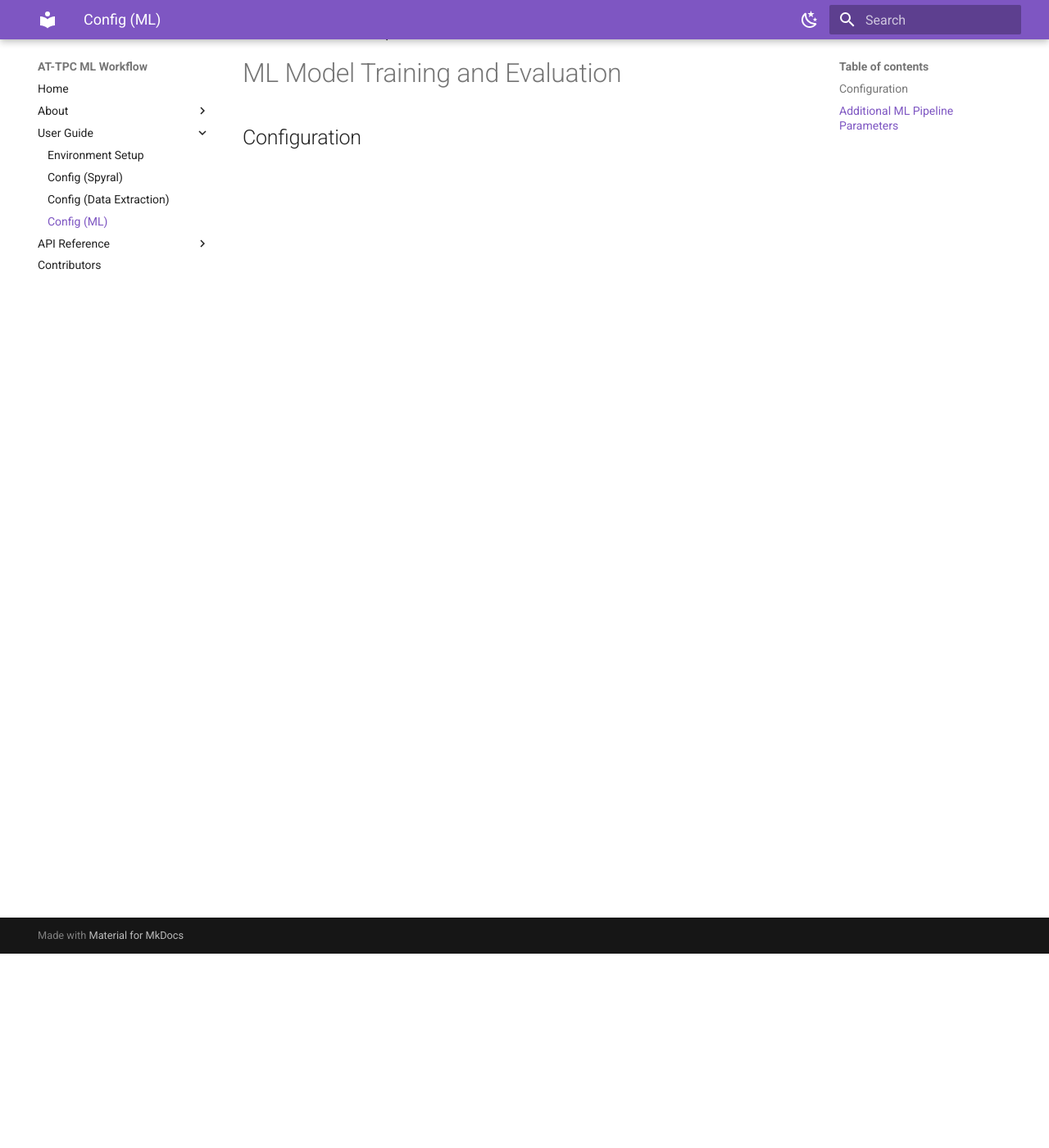
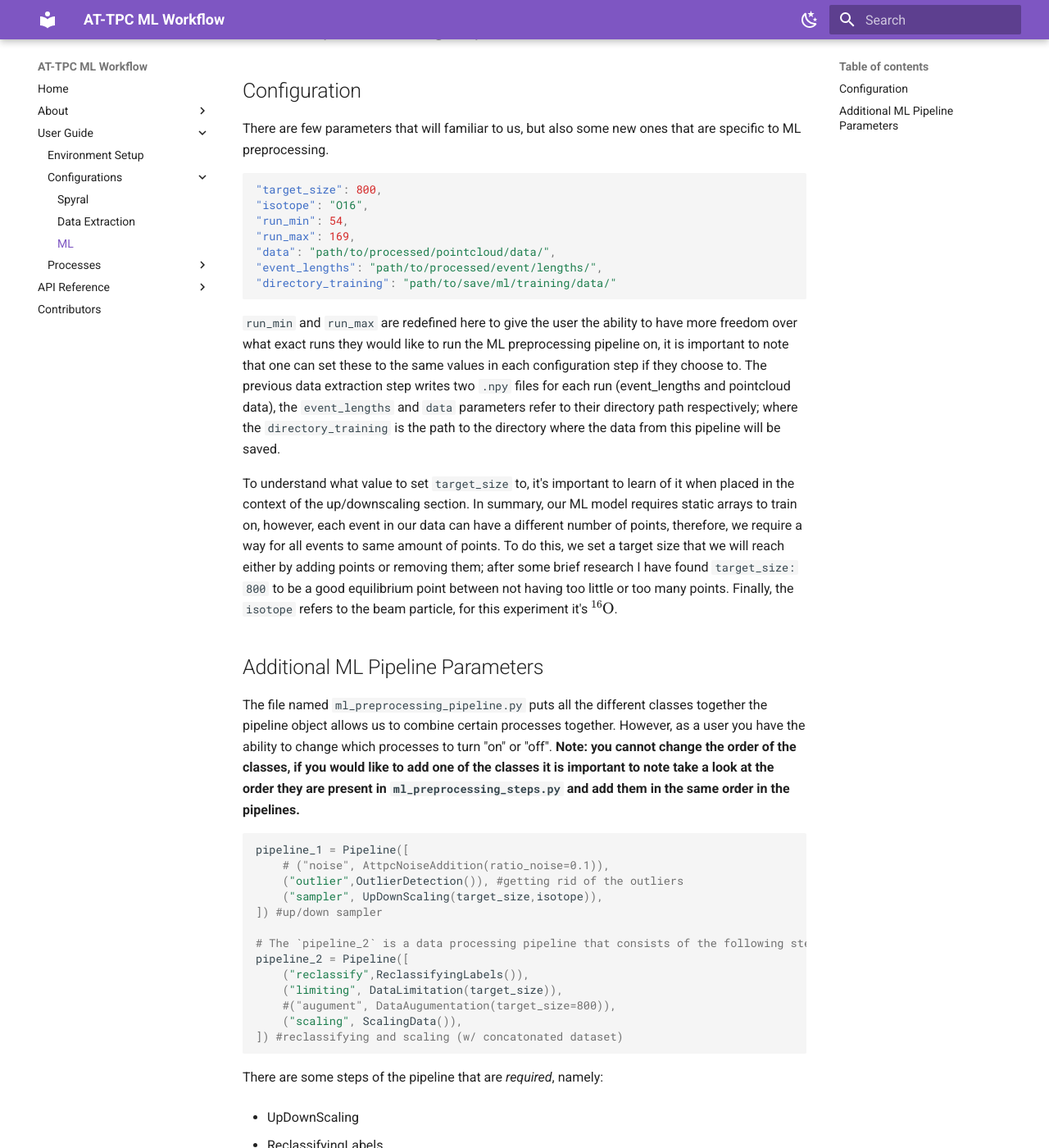
Before and after one commit to singhp99/AT-TPC_ML_workflow, an MkDocs documentation site: the page built from docs/setup/file_change_ml.md, in a window 1280 px wide and 1400 px high, scrolled down 237 px. Shown: the whole window at 82% size. Built offline with MkDocs 1.6.1 and Material for MkDocs 9.7.7, drawn with Linux system fonts in a browser that asks for light colours; some of the changed text lies outside the part shown.

Commit message:
04122025 documentation added setup

````diff
--- a/config.json
+++ b/config.json
@@ -21,9 +21,9 @@
         "isotope": "O16",
         "run_min": 54,
         "run_max": 169,
-        "data": "path/to/processed/pointcloud/data/",
-        "event_lengths": "path/to/processed/event/lengths/",
-        "directory_training": "path/to/save/ml/training/data/"
+        "data": "path/to/processed/pointcloud/data/directory/",
+        "event_lengths": "path/to/processed/event/lengths/directory/",
+        "directory_training": "path/to/save/ml/training/data/directory/"
     },
 
     "ml_model_parameters": {
--- a/docs/setup/file_change_ml.md
+++ b/docs/setup/file_change_ml.md
@@ -1,10 +1,86 @@
+The machine learning (ML) configuration parameters are divided into two sets, one corresponding to the preprocessing pipeline&mdash;how we prepare our data for training, and the ML model training and evaluation.
+
+Let's begin our journey of specifying parameters once again, but I promise we're done soon!
+
 # ML Preprocessing Pipeline
 ## Configuration
 
+There are few parameters that will familiar to us, but also some new ones that are specific to ML preprocessing.
 
+```json
+"target_size": 800,
+"isotope": "O16",
+"run_min": 54,
+"run_max": 169,
+"data": "path/to/processed/pointcloud/data/",
+"event_lengths": "path/to/processed/event/lengths/",
+"directory_training": "path/to/save/ml/training/data/"
+```
+
+`run_min` and `run_max` are redefined here to give the user the ability to have more freedom over what exact runs they would like to run the ML preprocessing pipeline on, it is important to note that one can set these to the same values in each configuration step if they choose to. The previous data extraction step writes two `.npy` files for each run (event_lengths and pointcloud data), the `event_lengths` and `data` parameters refer to their directory path respectively; where the `directory_training` is the path to the directory where the data from this pipeline will be saved.
+
+To understand what value to set `target_size` to, it's important to learn of it when placed in the context of the up/downscaling section. In summary, our ML model requires static arrays to train on, however, each event in our data can have a different number of points, therefore, we require a way for all events to same amount of points. To do this, we set a target size that we will reach either by adding points or removing them; after some brief research I have found `target_size: 800` to be a good equilibrium point between not having too little or too many points. Finally, the `isotope` refers to the beam particle, for this experiment it's $^{16}\text{O}$.
 
 ## Additional ML Pipeline Parameters
 
+The file named `ml_preprocessing_pipeline.py` puts all the different classes together the pipeline object allows us to combine certain processes together. However, as a user you have the ability to change which processes to turn "on" or "off". **Note: you cannot change the order of the classes, if you would like to add one of the classes it is important to note take a look at the order they are present in `ml_preprocessing_steps.py` and add them in the same order in the pipelines.**
+
+```python
+pipeline_1 = Pipeline([
+    # ("noise", AttpcNoiseAddition(ratio_noise=0.1)),
+    ("outlier",OutlierDetection()), #getting rid of the outliers
+    ("sampler", UpDownScaling(target_size,isotope)),
+]) #up/down sampler
+
+# The `pipeline_2` is a data processing pipeline that consists of the following steps:
+pipeline_2 = Pipeline([
+    ("reclassify",ReclassifyingLabels()),
+    ("limiting", DataLimitation(target_size)),
+    #("augument", DataAugumentation(target_size=800)),
+    ("scaling", ScalingData()),
+]) #reclassifying and scaling (w/ concatonated dataset)
+```
+
+There are some steps of the pipeline that are *required*, namely:
+
+- UpDownScaling
+
+- ReclassifyingLabels
+
+- ScalingData
+
+Congratulations, now you will be to run a single command to preprocess the data
+
+```bash
+python ml_preprocessing_pipeline.py
+```
 
 # ML Model Training and Evaluation
 ## Configuration
+
+We are nearing the end! I see the light at the end of the tunnel!
+
+The final set of parameter we have to set are the following
+
+```json
+"batch_options": [128, 256],
+"lr_options": [3e-6,5e-6,6e-6,7.5e-6],
+"epochs_limit": 200,
+"data_dir":"path/to/load/ml/training/data/directory/",
+"best_model_path": "path/to/save/best/model/best_model.keras",
+"learning_curve_path": "path/to/save/learning/curve/learning_curve.png",
+"confusion_matrix_path": "path/to/save/confusion/matrix/confusion_matrix.png"
+```
+
+
+`data_dir` is the same parameter as `directory_training` in the previous step, this is where the train, val, and test features and labels reside. `best_model_path` is where you would want your model to be saved in the form of `.keras` format, while `learning_curve_path` and `confusion_matrix_path` are the path to the learning (loss) curve and confusion matrix from model evaluation, respectively.
+
+We use something called early stopping for training our models, which simply means that we stop training when we don't see improvement, and because we don't have to train as long, it is easier to train multiple models with different hyperparameters to choose the best one. The `batch_options` and `lr_options` refer to batch size and learning rate options, if you would like to learn more about why these are important, [check out this article](https://rumn.medium.com/learning-rate-and-batch-size-is-super-important-than-you-think-68f2e817821e). A model will be trained each combination of batch size and learning rate, choose the number of entries wisely as more entries = more combinations.
+
+Finally, (really finally) the `epoch_limit` parameter which serves as a default limit for how long the model will train. As mentioned above, we stop training when we don't see improvement, but what happens in the case the model keeps improving? We have to some time, and the epoch is a parameter that controls how many times the training cycle happens.
+
+We have reached the end, everything before actually training the model step could be done locally on a personal machine (though not advised) but training the model requires a high performance cluster, as we need GPUs, and for a considerable time. The slurm script to submit a job and request resources are different for each cluster, but this command can be used at the end to run the training python script.
+
+```bash
+python ml_training.py
+```
--- a/mkdocs.yml
+++ b/mkdocs.yml
@@ -10,9 +10,13 @@ nav:
     - PointNet: about/about_pn.md
   - User Guide:
     - Environment Setup: setup/environment.md
-    - Config (Spyral): setup/file_change_spy.md
-    - Config (Data Extraction): setup/file_change_data_extract.md
-    - Config (ML): setup/file_change_ml.md
+    - Configurations:
+      - Spyral: setup/file_change_spy.md
+      - Data Extraction: setup/file_change_data_extract.md
+      - ML: setup/file_change_ml.md
+    - Processes:
+      - Data Inspect: setup/data_inspect_info.md
+      - ML Preprocessing Steps: setup/ml_preprocess_info.md
   - API Reference:
     - Inspect: api/inspect.md
     - Data Stripping: api/data_strip_id.md
````
Also changed, not shown: docs/setup/data_inspect_info.md (added, +29 -0 lines), docs/setup/ml_preprocess_info.md (added).
